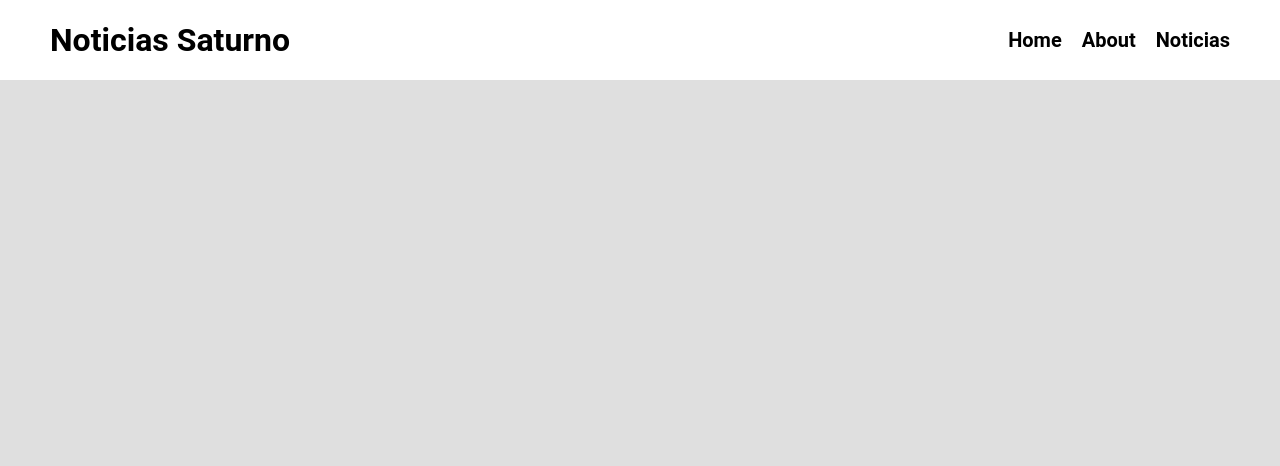
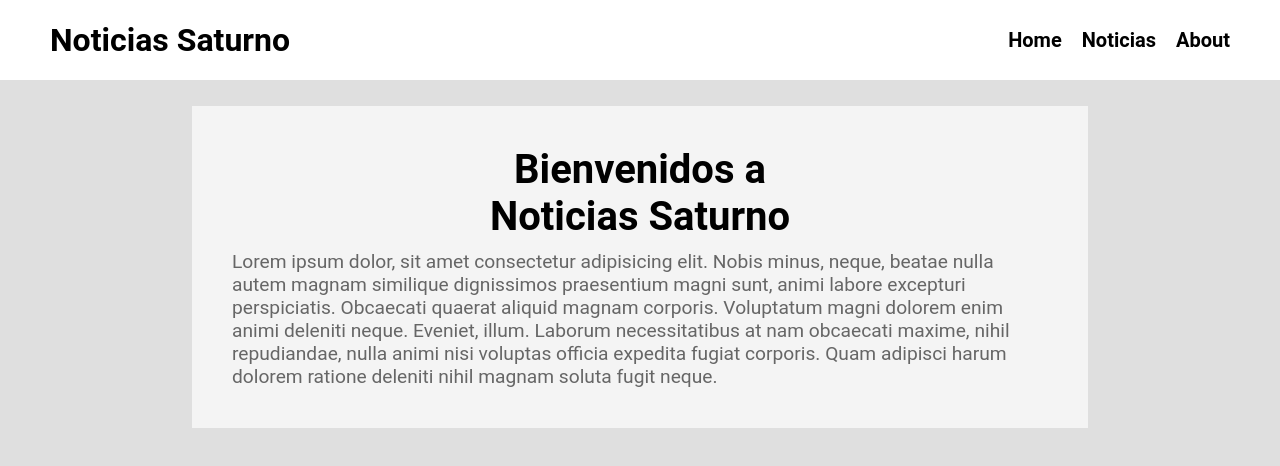
Before and after one commit to NachoBasilio/News-React-Time, a React (Vite) app: page / in a window 1280 px wide. Shown: the top 466 px of the page. Built offline with nearby package versions, Linux system fonts and the light colour scheme.

Commit message:
Agregar home y about

```diff
--- a/src/components/Header.jsx
+++ b/src/components/Header.jsx
@@ -10,8 +10,8 @@ export default function Header() {
         <nav>
             <ul>
                 <li><NavLink to='/'>Home</NavLink></li>
+                <li><NavLink to='/noticia'>Noticias</NavLink></li>
                 <li><NavLink to='/about'>About</NavLink></li>
-                <li><NavLink to='/noticia'>Noticias</NavLink></li>
             </ul>
         </nav>
     </header>
--- a/src/pages/About.jsx
+++ b/src/pages/About.jsx
@@ -2,6 +2,11 @@ import React from 'react'
 
 export default function About() {
   return (
-    <div>About</div>
-  )
+    <div className="homepage-container">
+      <h1 className='titulo'>Sobre nosotros:</h1>
+      <p>
+        Lorem ipsum dolor, sit amet consectetur adipisicing elit. Nobis minus, neque, beatae nulla autem magnam similique dignissimos praesentium magni sunt, animi labore excepturi perspiciatis. Obcaecati quaerat aliquid magnam corporis. Voluptatum magni dolorem enim animi deleniti neque. Eveniet, illum. Laborum necessitatibus at nam obcaecati maxime, nihil repudiandae, nulla animi nisi voluptas officia expedita fugiat corporis. Quam adipisci harum dolorem ratione deleniti nihil magnam soluta fugit neque.
+      </p>
+    </div>
+  );
 }
--- /dev/null
+++ b/src/pages/HomePages.css
@@ -0,0 +1,23 @@
+.homepage-container {
+    text-align: center;
+    display: flex;
+    flex-direction: column;
+    width: 70%;
+    margin: 68px auto;
+    padding: 40px;
+    background-color: #f4f4f4;
+
+  }
+
+  .titulo {
+    width: 50%;
+    margin: 0 auto;
+    font-size: 2.5rem;
+    margin-bottom: 10px;
+  }
+
+  p {
+    font-size: 1.2rem;
+    color: #666;
+    text-align: left;
+  }
--- a/src/pages/HomePages.jsx
+++ b/src/pages/HomePages.jsx
@@ -1,7 +1,13 @@
-import React from 'react'
+import React from 'react';
+import './HomePages.css'; // Importamos el archivo de estilos CSS
 
 export default function HomePages() {
   return (
-    <div>HomePages</div>
-  )
+    <div className="homepage-container">
+      <h1 className='titulo'>Bienvenidos a Noticias Saturno</h1>
+      <p>
+        Lorem ipsum dolor, sit amet consectetur adipisicing elit. Nobis minus, neque, beatae nulla autem magnam similique dignissimos praesentium magni sunt, animi labore excepturi perspiciatis. Obcaecati quaerat aliquid magnam corporis. Voluptatum magni dolorem enim animi deleniti neque. Eveniet, illum. Laborum necessitatibus at nam obcaecati maxime, nihil repudiandae, nulla animi nisi voluptas officia expedita fugiat corporis. Quam adipisci harum dolorem ratione deleniti nihil magnam soluta fugit neque.
+      </p>
+    </div>
+  );
 }
--- a/src/pages/Noticias.jsx
+++ b/src/pages/Noticias.jsx
@@ -7,7 +7,7 @@ import { fetchApiNoticias } from '../helpers/fetchApiNoticias'
 
 import useInterOb from "../hook/useInterOb"
 
-import './App.css'
+import './Noticias.css'
 
 
 function App() {
```
Also changed, not shown: src/pages/Noticias.css (renamed from src/pages/App.css).
